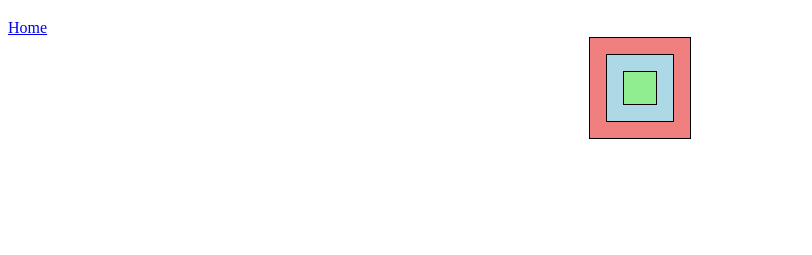
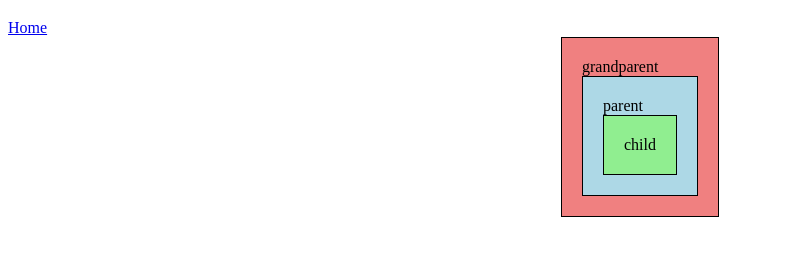
Before and after one commit to rajandangi/namaste-javascript, a plain HTML site: page modules/bubbling-capturing/index.html in a window 1280 px wide. Shown: the part 61-316 px from the top of the page, without its empty margins (0-812 px from the left). Drawn offline with Linux system fonts and the light colour scheme.

Commit message:
UPDATE: enhance styling and structure of Event Bubbling and Capturing module

```diff
--- a/modules/bubbling-capturing/index.html
+++ b/modules/bubbling-capturing/index.html
@@ -24,9 +24,9 @@
         }
 
         .bc {
-            max-width: 100px;
-            max-height: 100px;
-            padding: 1rem;
+            max-width: 200px;
+            max-height: 200px;
+            padding: 20px;
             border: 1px solid black;
         }
     </style>
@@ -41,8 +41,12 @@
     </div>
     <section>
         <div id="grandparent" class="bc">
+            grandparent
             <div id="parent" class="bc">
-                <div id="child" class="bc"></div>
+                parent
+                <div id="child" class="bc">
+                    child
+                </div>
             </div>
         </div>
     </section>
```
